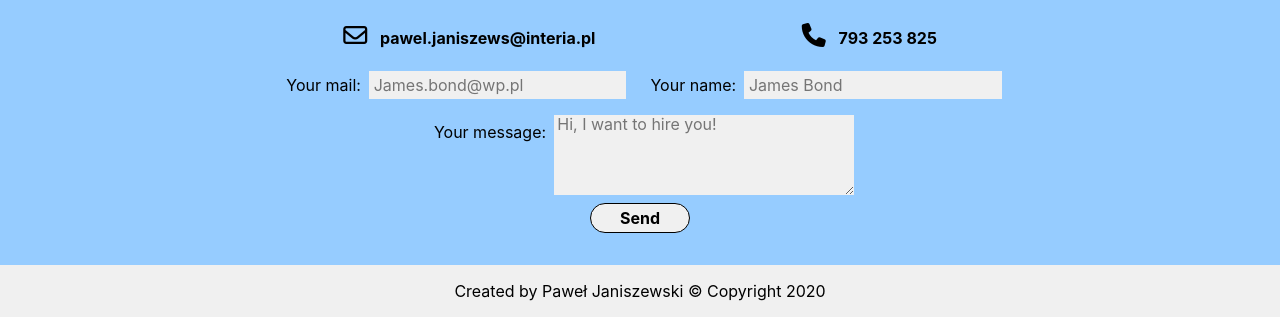
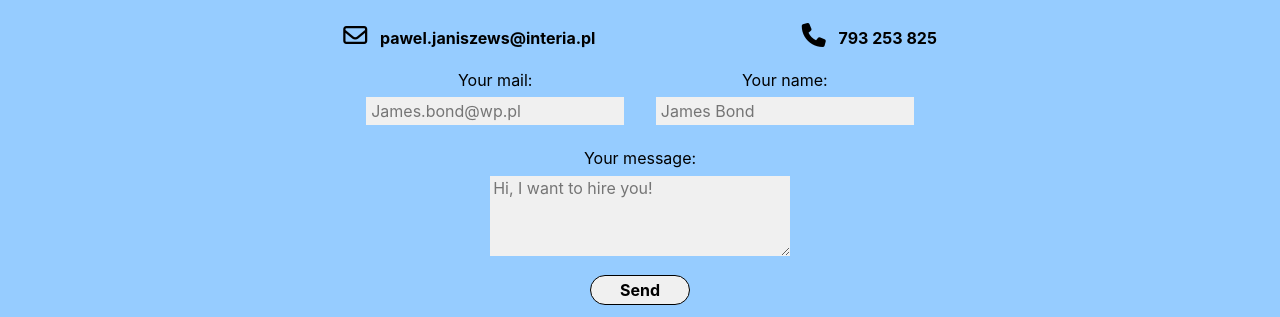
Before and after one commit to Desulfo/AboutMe, a React (Create React App) app: page / in a window 1280 px wide. Shown: the part 1541-1858 px from the top of the page. Built offline with nearby package versions, Linux system fonts and the light colour scheme.

Commit message:
Correct section (now pass id), correct styles for Contact component

```diff
--- a/src/atoms/Section.js
+++ b/src/atoms/Section.js
@@ -10,7 +10,11 @@ const StyledSection = styled.section`
 
 function Section(props) {
   return (
-    <StyledSection className={props.className} background={props.background}>
+    <StyledSection
+      className={props.className}
+      background={props.background}
+      id={props.id}
+    >
       {props.children}
     </StyledSection>
   );
--- a/src/atoms/styled/Contact/Input.js
+++ b/src/atoms/styled/Contact/Input.js
@@ -1,6 +1,7 @@
 import styled from 'styled-components';
 
 const Input = styled.input`
+  margin: 0.5rem;
   padding: 0.3rem;
   background-color: #f0f0f0;
   border: none;
--- a/src/atoms/styled/Contact/Label.js
+++ b/src/atoms/styled/Contact/Label.js
@@ -1,7 +1,5 @@
 import styled from 'styled-components';
 
-const Label = styled.label`
-  margin: 0.5rem;
-`;
+const Label = styled.label``;
 
 export default Label;
--- a/src/atoms/styled/Contact/TextArea.js
+++ b/src/atoms/styled/Contact/TextArea.js
@@ -1,11 +1,14 @@
 import styled from 'styled-components';
 
 const TextArea = styled.textarea`
-  padding-left: 0.2rem;
-  width: 300px;
+  margin: 0.5rem;
+  padding: 0.2rem;
   height: 80px;
   background-color: #f0f0f0;
   border: none;
+  @media (min-width: 440px) {
+    width: 300px;
+  }
 `;
 
 export default TextArea;
--- a/src/organisms/Contac.js
+++ b/src/organisms/Contac.js
@@ -19,9 +19,6 @@ const InputContainer = styled.div`
 `;
 const TextAreaContainer = styled(InputContainer)`
   width: 100%;
-  display: flex;
-  flex-wrap: wrap;
-  justify-content: center;
 `;
 
 function Contact() {
@@ -41,6 +38,7 @@ function Contact() {
       <Form>
         <InputContainer>
           <Label htmlFor="mail">Your mail:</Label>
+          <br />
           <Input
             id="name"
             type="email"
@@ -50,6 +48,7 @@ function Contact() {
         </InputContainer>
         <InputContainer>
           <Label htmlFor="mail">Your name:</Label>
+          <br />
           <Input
             id="name"
             type="text"
@@ -59,6 +58,7 @@ function Contact() {
         </InputContainer>
         <TextAreaContainer>
           <Label htmlFor="mail">Your message:</Label>
+          <br />
           <TextArea
             id="name"
             type="email"
```
